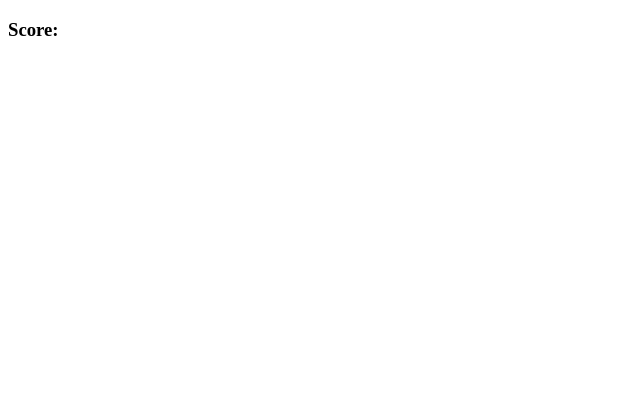
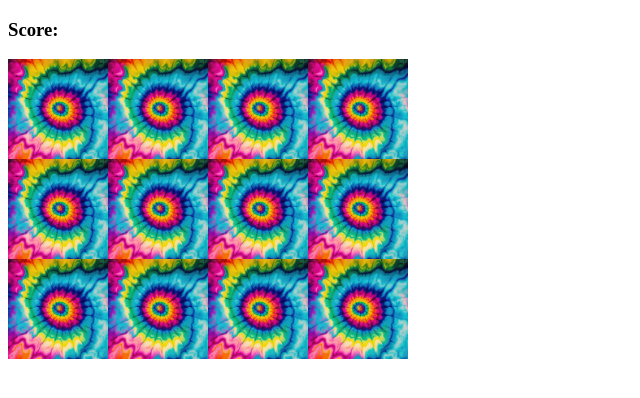
Before and after one commit to AndrewRink/memoryGame, a plain HTML site: page index.html in a window 1280 px wide. Shown: the whole page, without its empty margins (0-640 px from the left). Drawn offline with Linux system fonts and the light colour scheme.

Commit message:
added some styling, cards are now diplaying

```diff
--- a/app.js
+++ b/app.js
@@ -50,3 +50,17 @@ const cardArray = [
 ]
 
 cardArray.sort(() => 0.5 - Math.random())
+
+const gridDisplay = document.querySelector('#grid')
+
+function createBoard() {
+    for (let i = 0; i < 12; i++) {
+        const card = document.createElement('img')
+        card.setAttribute('src','images/blank.jpg')
+        card.setAttribute('data-id', i)
+        card.setAttribute('id', "memoryCard")
+        gridDisplay.append(card)
+    }
+}
+
+createBoard()
--- a/index.html
+++ b/index.html
@@ -4,7 +4,7 @@
     <meta charset="UTF-8">
     <meta name="viewport" content="width=device-width, initial-scale=1.0">
     <title>Memory Game</title>
-    <link rel="stylsheet" type="text/css" href="styles.css"/>
+    <link rel="stylesheet" type="text/css" href="styles.css"/>
 </head>
 <body>
 
--- a/styles.css
+++ b/styles.css
@@ -0,0 +1,12 @@
+#grid {
+    width: 400px;
+    height: 300px;
+    display: flex;
+    flex-wrap: wrap;
+
+}
+
+#memoryCard {
+    width: 100px;
+    height: 100px;
+}
```
Also changed, not shown: 1 other file.
